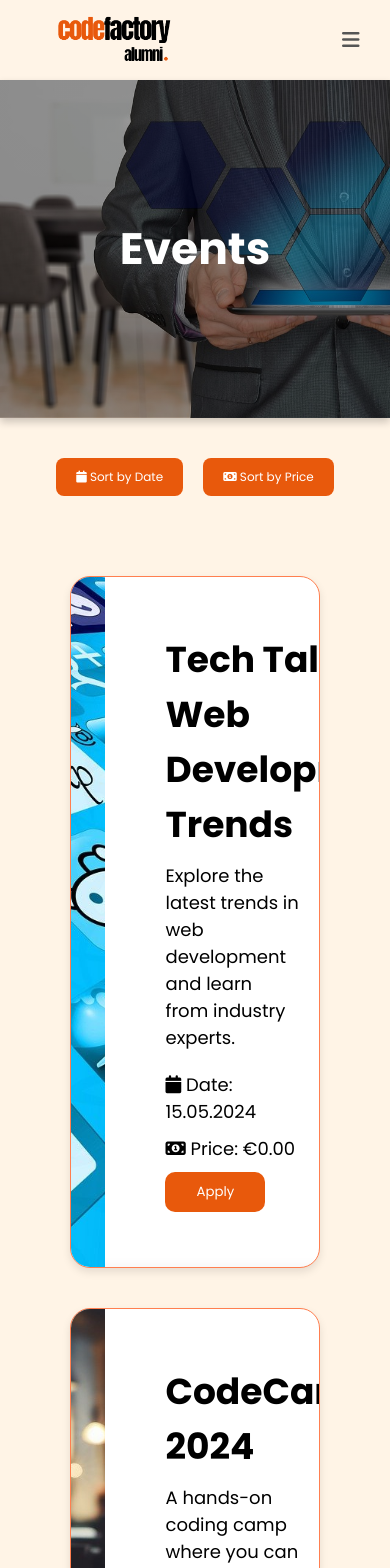
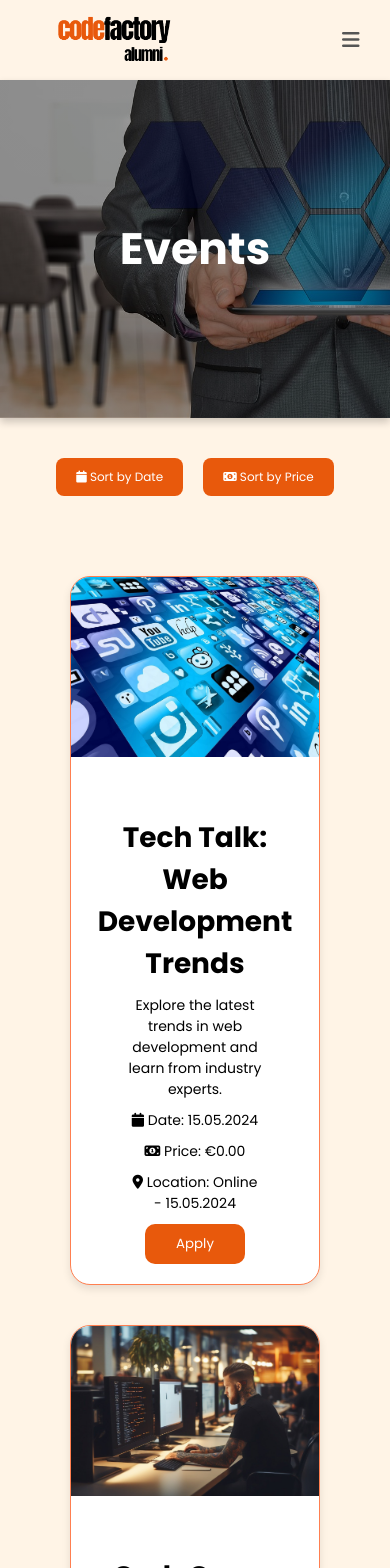
Before and after one commit to TheDarkLord23/Alumni, an Angular app: page /events in a window 390 px wide. Shown: the top 1568 px of the page. Built offline with nearby package versions, Linux system fonts and the light colour scheme.

Commit message:
Event Responsive
Signed-off-by: UchiaLord <wychert97@live.at>

```diff
--- a/src/app/events-page/events-page.component.html
+++ b/src/app/events-page/events-page.component.html
@@ -22,17 +22,15 @@
                     <div class="card-top-info">
 
                         <h4>{{event.title}}</h4>
-                        <p style="margin-bottom: 1rem;">{{event.description}}</p>
+                        <p>{{event.description}}</p>
                         <p><i class="fa-solid fa-calendar"></i> Date: {{event.date}}</p>
                         <p> <i class="fa-solid fa-money-bill-1"></i> Price: {{event.price | currency : "EUR"}}</p>
+                        <p><i class="fa-solid fa-location-dot"></i> Location:
+                            {{event.location}} - {{event.date}}</p>
                         <button class="price">Apply</button>
                     </div>
                 </div>
-                <div class="card-bottom">
-                    <span style="font-size: 1.6rem"><i class="fa-solid fa-location-dot"></i> Location:
-                        {{event.location}} - {{event.date}}</span>
 
-                </div>
             </div>
 
         </div>
--- a/src/app/events-page/events-page.component.scss
+++ b/src/app/events-page/events-page.component.scss
@@ -116,6 +116,7 @@
                 gap: 1rem;
                 padding: 2rem;
                 width: 70%;
+
                 h4 {
                     font-size: 3.6rem;
                 }
@@ -168,4 +169,110 @@
 
 
     }
+
+    @media screen and (max-width: 1000px) {
+
+        .holder {
+            justify-content: center;
+        }
+
+        .card {
+            &-flex {
+                flex-direction: column;
+                width: 100%;
+                justify-content: center;
+
+                .card-top-img {
+                    width: 100%;
+                    height: auto;
+
+                    img {
+                        width: 100%;
+                    }
+                }
+
+                .card-top-info {
+                    display: flex;
+                    justify-content: center;
+                    align-items: center;
+                    text-align: center;
+
+                    h4 {
+                        font-size: 3.6rem;
+                    }
+
+                    p {
+                        font-size: 1.8rem;
+
+                    }
+                }
+
+                @media screen and (max-width: 490px)  {
+                    .card-top-info{
+                        h4 {
+                            font-size: 2.8rem;
+                        }
+
+                        p {
+                            font-size: 1.4rem;
+                        }
+                    }
+                }
+            }
+
+        }
+
+        // Add a subtle overall hover effect
+
+
+
+    }
+
+    // .card {
+    //     width: 70%;
+
+    //     .card-flex {
+    //         flex-direction: column;
+    //         width: 100%;
+    //         justify-content: center;
+
+    //         // text-align: center;
+    //         .card-top-img {
+    //             width: 100%;
+    //             height: auto;
+
+    //             img {
+    //                 width: 100%;
+    //             }
+
+    //         }
+
+    //         .card-top-info {
+
+
+    //             text-align: center;
+
+    //             h4 {
+    //                 font-size: 2.4rem;
+    //             }
+
+    // p {
+    //     i {
+    //         text-align: center;
+    //     }
+
+    //     font-size: 1.4rem;
+    //     text-align: center;
+    // }
 }
+
+// }
+
+
+
+
+// }
+
+
+// }
+// }
```
